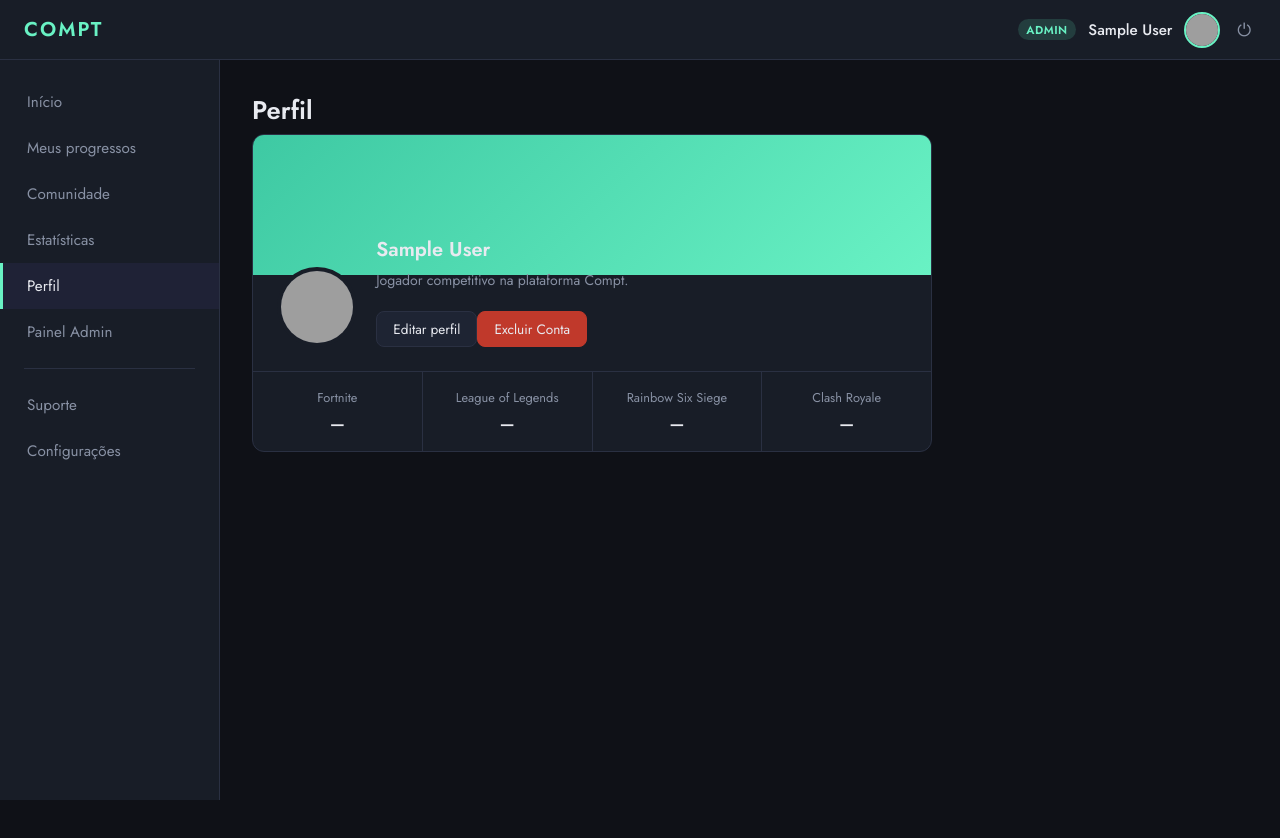
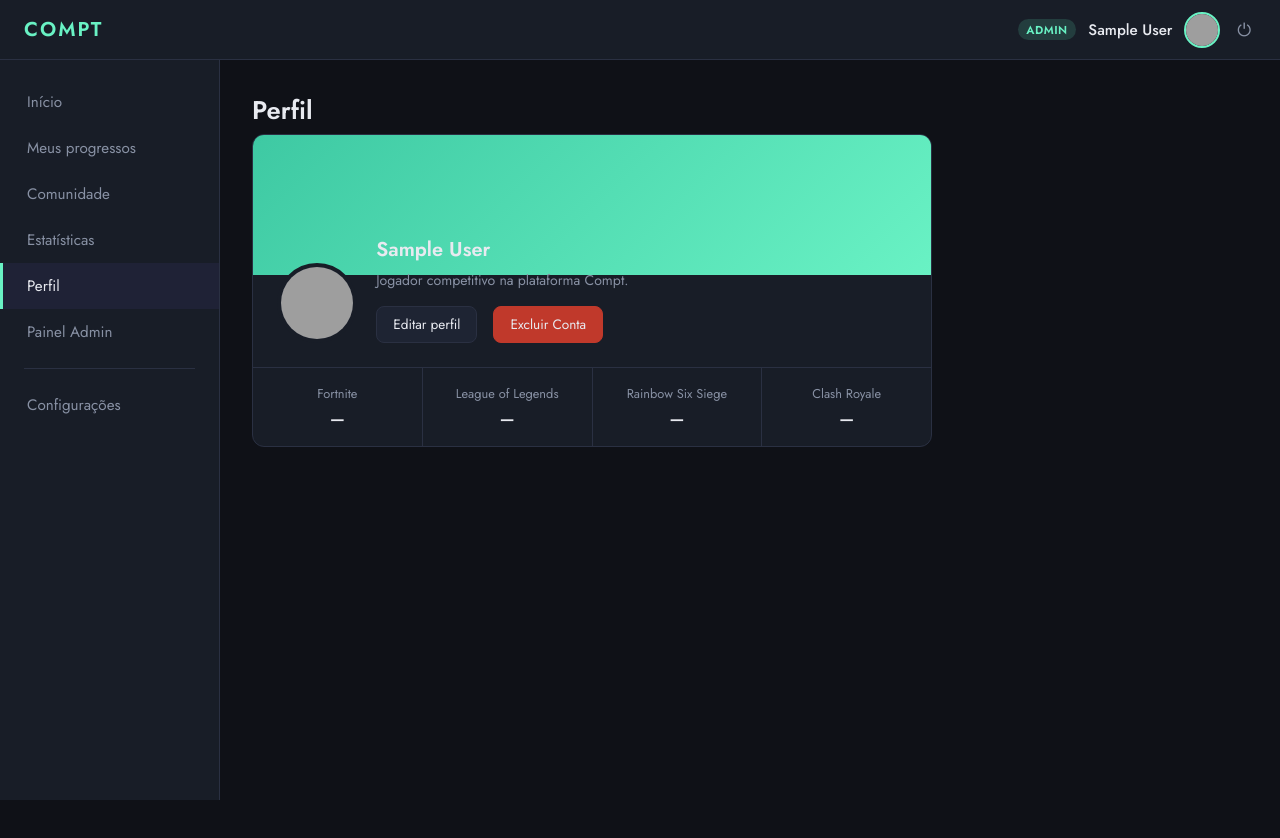
Before and after one commit to henriquegs5/compt-html, a React (Vite) app: page /perfil in a window 1280 px wide. Shown: the top 838 px of the page. Built offline with nearby package versions, Linux system fonts and the light colour scheme; sample sign-in values are in the browser's storage; grey boxes are pictures that could not be loaded.

Commit message:
tirando o icone suporte

```diff
--- a/src/components/Layout.jsx
+++ b/src/components/Layout.jsx
@@ -58,7 +58,6 @@ export default function Layout({ children }) {
             <NavLink to="/admin">Painel Admin</NavLink>
           )}
           <hr />
-          <a href="#">Suporte</a>
           <a href="#">Configurações</a>
         </nav>
       </aside>
--- a/src/pages/Perfil.jsx
+++ b/src/pages/Perfil.jsx
@@ -104,15 +104,17 @@ export default function Perfil() {
             {/* Bio vem do estado editável do Redux */}
             <p className="profile-bio">{dados.bio || 'Sem bio ainda.'}</p>
 
+            <div style={{ display: 'flex', gap: '1rem', marginTop: '1rem' }}>
               <button className="edit-btn" onClick={abrirEdicao}>Editar perfil</button>
 
               <button
                 className="edit-btn"
                 onClick={() => setConfirmandoDelete(true)}
-              style={{ marginTop: '0.5rem', background: '#c0392b', borderColor: '#c0392b' }}
+                style={{ background: '#c0392b', borderColor: '#c0392b' }}
               >
                 Excluir Conta
               </button>
+            </div>
           </div>
         </div>
 
--- a/src/pages/Progressos.jsx
+++ b/src/pages/Progressos.jsx
@@ -7,16 +7,18 @@ import './Progressos.css'
 export default function Progressos() {
   const dispatch = useDispatch()
   const { items, status } = useSelector(s => s.modulos)
+  // s == state
 
   useEffect(() => {
     // quando algo mudar no site executa esse codigo
+    //dispatch e a funcao q envia acoes ao redux
     dispatch(fetchModulos())//busca os modulos no slice
   }, [dispatch])
 
   const concluidos  = items.filter(m => m.status === 'completed').length
   const emAndamento = items.filter(m => m.status === 'in-progress').length
   const pct         = items.length ? Math.round((concluidos / items.length) * 100) : 0
-
+  // m == modulos
   return (
     <Layout>
       <h1 className="title">Meus progressos</h1>
```
Lines whose indentation alone changed are shown as unchanged.
